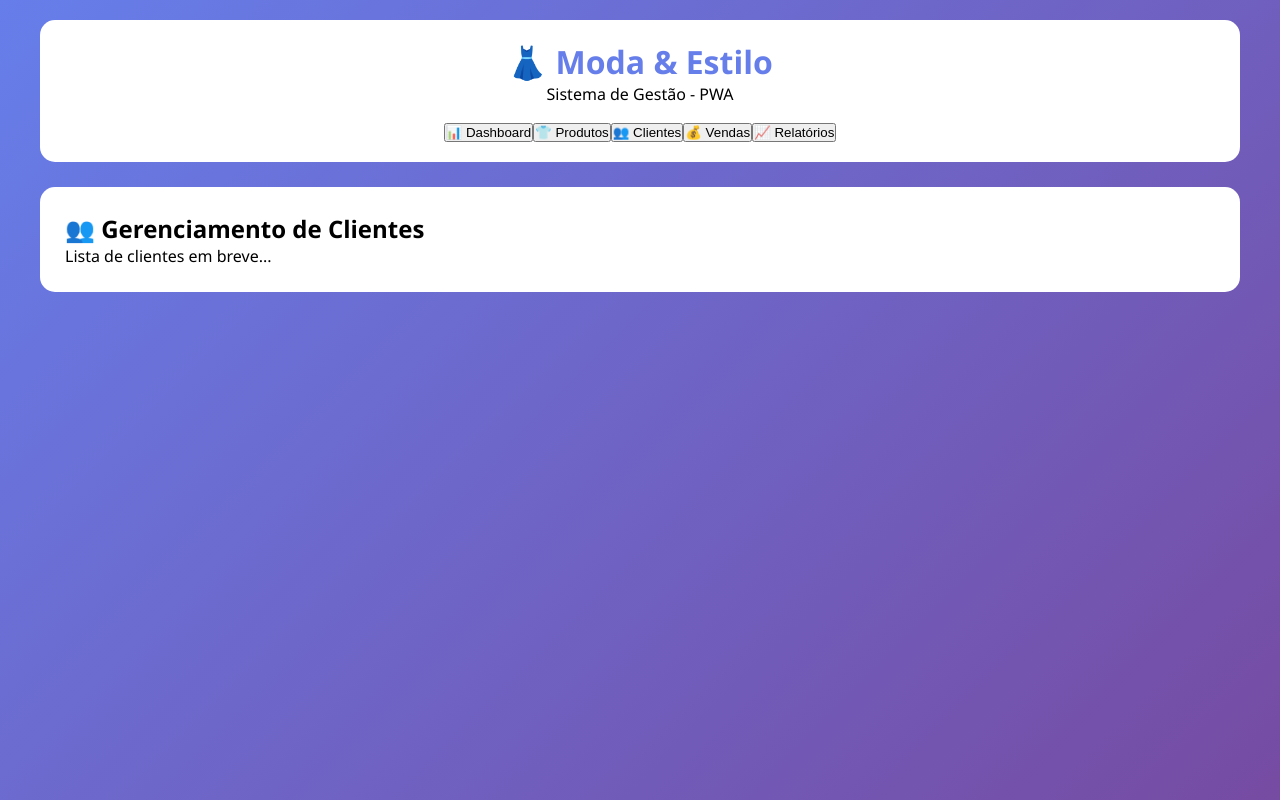
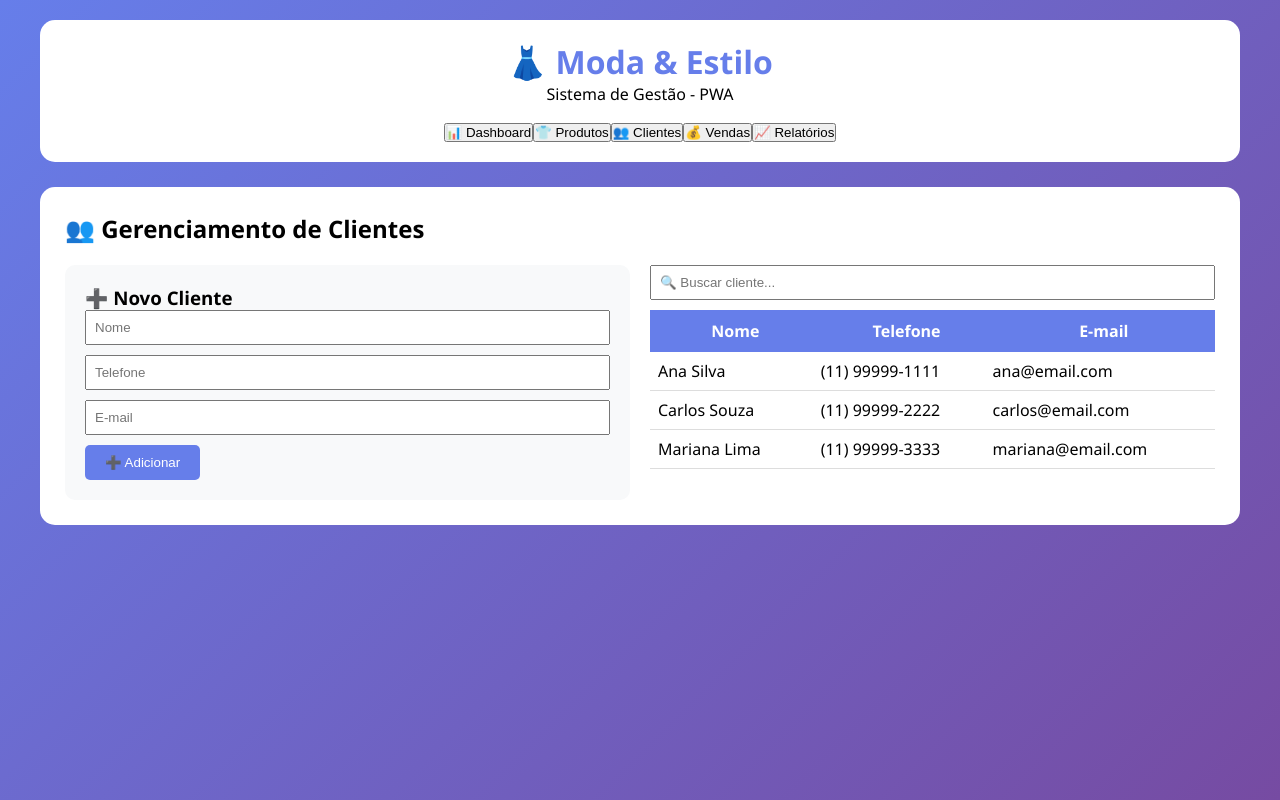
Before and after one commit to marcelorodrigh3s-svg/modaa-estilo-pwa, a React (Create React App) app in the folder frontend/: page / in a window 1280 px wide. Both pictures are taken after a click on the button "👥 Clientes". Built offline with nearby package versions, Linux system fonts and the light colour scheme.

Commit message:
Update Clientes.js

```diff
--- a/frontend/src/components/Clientes.js
+++ b/frontend/src/components/Clientes.js
@@ -1,6 +1,48 @@
-import React from 'react';
+import React, { useState } from 'react';
 
 function Clientes() {
-    return <div><h2>👥 Gerenciamento de Clientes</h2><p>Lista de clientes em breve...</p></div>;
+    const [clientes, setClientes] = useState([
+        { id: 1, nome: 'Ana Silva', telefone: '(11) 99999-1111', email: 'ana@email.com' },
+        { id: 2, nome: 'Carlos Souza', telefone: '(11) 99999-2222', email: 'carlos@email.com' },
+        { id: 3, nome: 'Mariana Lima', telefone: '(11) 99999-3333', email: 'mariana@email.com' },
+    ]);
+
+    const [novoCliente, setNovoCliente] = useState({ nome: '', telefone: '', email: '' });
+    const [busca, setBusca] = useState('');
+
+    const adicionarCliente = () => {
+        if (!novoCliente.nome) return alert('Preencha o nome');
+        setClientes([...clientes, { ...novoCliente, id: clientes.length + 1 }]);
+        setNovoCliente({ nome: '', telefone: '', email: '' });
+    };
+
+    const clientesFiltrados = clientes.filter(c => c.nome.toLowerCase().includes(busca.toLowerCase()));
+
+    return (
+        <div>
+            <h2>👥 Gerenciamento de Clientes</h2>
+            <div style={{ display: 'grid', gridTemplateColumns: '1fr 1fr', gap: '20px', marginTop: '20px' }}>
+                <div style={{ background: '#f8f9fa', padding: '20px', borderRadius: '10px' }}>
+                    <h3>➕ Novo Cliente</h3>
+                    <input type="text" placeholder="Nome" value={novoCliente.nome} onChange={e => setNovoCliente({ ...novoCliente, nome: e.target.value })} style={{ width: '100%', marginBottom: '10px', padding: '8px' }} />
+                    <input type="text" placeholder="Telefone" value={novoCliente.telefone} onChange={e => setNovoCliente({ ...novoCliente, telefone: e.target.value })} style={{ width: '100%', marginBottom: '10px', padding: '8px' }} />
+                    <input type="email" placeholder="E-mail" value={novoCliente.email} onChange={e => setNovoCliente({ ...novoCliente, email: e.target.value })} style={{ width: '100%', marginBottom: '10px', padding: '8px' }} />
+                    <button onClick={adicionarCliente} style={{ background: '#667eea', color: 'white', padding: '10px 20px', border: 'none', borderRadius: '5px', cursor: 'pointer' }}>➕ Adicionar</button>
+                </div>
+                <div>
+                    <input type="text" placeholder="🔍 Buscar cliente..." value={busca} onChange={e => setBusca(e.target.value)} style={{ width: '100%', padding: '8px', marginBottom: '10px' }} />
+                    <table style={{ width: '100%', borderCollapse: 'collapse' }}>
+                        <thead><tr style={{ background: '#667eea', color: 'white' }}><th style={{ padding: '10px' }}>Nome</th><th>Telefone</th><th>E-mail</th></tr></thead>
+                        <tbody>
+                            {clientesFiltrados.map(c => (
+                                <tr key={c.id} style={{ borderBottom: '1px solid #ddd' }}><td style={{ padding: '8px' }}>{c.nome}</td><td>{c.telefone}</td><td>{c.email}</td></tr>
+                            ))}
+                        </tbody>
+                    </table>
+                </div>
+            </div>
+        </div>
+    );
 }
+
 export default Clientes;
```
